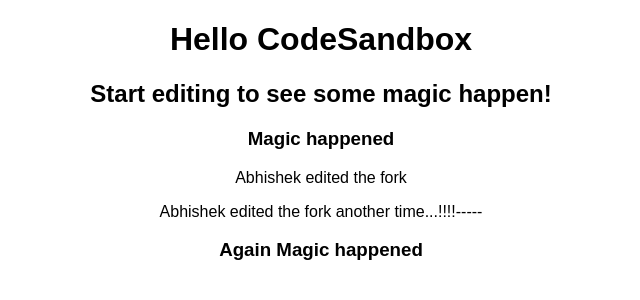
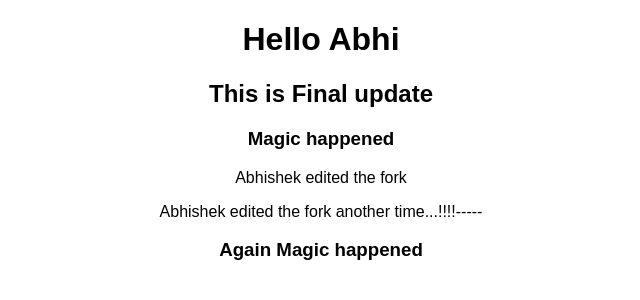
Before and after one commit to abhi283204/React-Project1, a React (Create React App) app: page / in a window 1280 px wide. Shown: the top 300 px of the page, without its empty margins (319-959 px from the left). Built offline with nearby package versions, Linux system fonts and the light colour scheme.

Commit message:
final update

```diff
--- a/src/App.js
+++ b/src/App.js
@@ -3,8 +3,8 @@
 export default function App() {
   return (
     <div className="App">
-      <h1>Hello CodeSandbox</h1>
-      <h2>Start editing to see some magic happen!</h2>
+      <h1>Hello Abhi</h1>
+      <h2>This is Final update</h2>
 
       <h3>Magic happened</h3>
 
```
